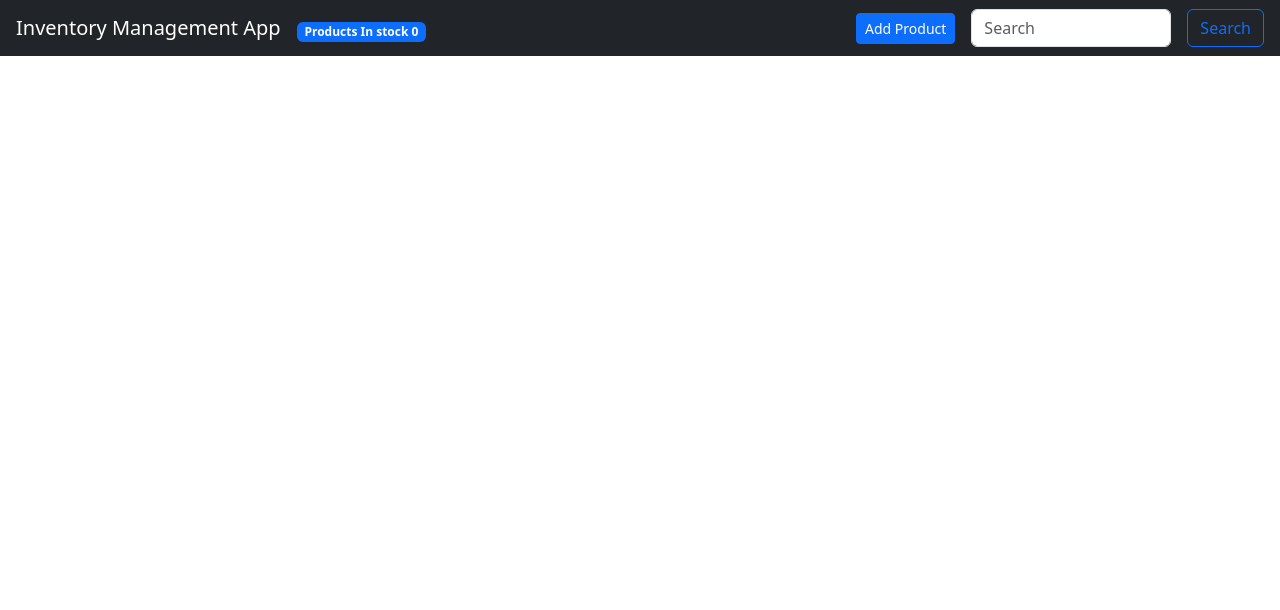
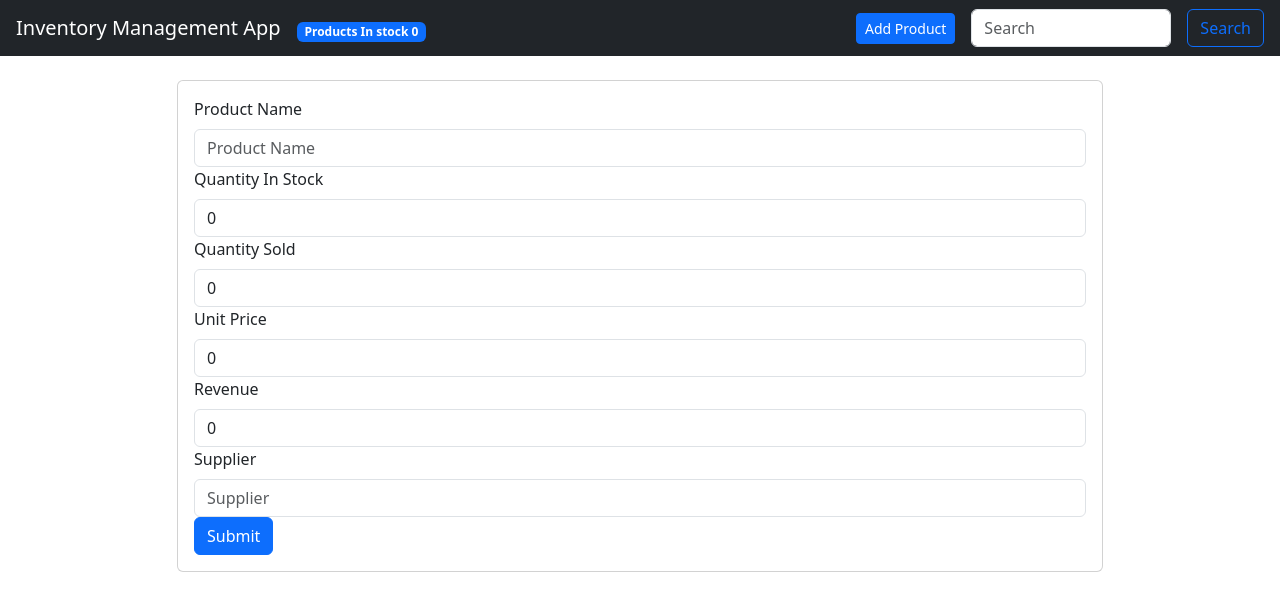
Before and after one commit to Fadeenan/Inventory-Management-App, a React (Create React App) app in the folder front_end/: page /updateproduct in a window 1280 px wide. Shown: the top 610 px of the page. Built offline with nearby package versions, Linux system fonts and the light colour scheme.

Commit message:
UpdateProduct

```diff
--- a/front_end/src/App.js
+++ b/front_end/src/App.js
@@ -4,23 +4,28 @@
 import { ProductProvider } from "./ProductContext";
 import ProductsTable from "./component/ProductsTable";
 import AddProduct from "./component/AddProducts";
+import UpdateProduct from "./component/UpdateProduct";
+import { UpdateProductContextProvider } from "./UpdateProductContext";
 
 function App() {
   return (
     <div>
       <Router>
         <ProductProvider>
+          <UpdateProductContextProvider> {/* Move the context provider here */}
             <NavBar />
             <div className="container">
               <div className="row justify-content-center">
                 <div className="col-sm-10 col-xm-12 mt-4 mb-4">
                   <Routes>
                     <Route path="/" element={<ProductsTable />} />
+                    <Route path="/updateproduct" element={<UpdateProduct />} />
                     <Route path="/addproduct" element={<AddProduct />} />
                   </Routes>
                 </div>
               </div>
             </div>
+          </UpdateProductContextProvider>
         </ProductProvider>
       </Router>
     </div>
--- /dev/null
+++ b/front_end/src/UpdateProductContext.js
@@ -0,0 +1,20 @@
+import React, { createContext, useState } from "react";
+
+export const UpdateContext = createContext();
+
+export const UpdateProductContextProvider = (props) => {
+    const [updateProductInfo, setUpdateInfo] = useState({
+        ProductName: "",
+        QuantityInStock: 0,
+        QuantitySold: 0,
+        UnitPrice: 0,
+        Revenue: 0,
+        ProductId: ""
+    });
+
+    return (
+        <UpdateContext.Provider value={[updateProductInfo, setUpdateInfo]}>
+            {props.children}
+        </UpdateContext.Provider>
+    );
+};
--- a/front_end/src/component/AddProducts.js
+++ b/front_end/src/component/AddProducts.js
@@ -7,10 +7,10 @@
     const [productInfo, setProductInfo] = useState(
         {
         ProductName: "",
-        QuantityInStock: "",
-        QuantitySold: "",
-        UnitPrice: "",
-        Revenue: "",
+        QuantityInStock: 0,
+        QuantitySold: 0,
+        UnitPrice: 0,
+        Revenue: 0,
         Supplier: ""
         }
     )
--- a/front_end/src/component/ProductsRow.js
+++ b/front_end/src/component/ProductsRow.js
@@ -1,7 +1,7 @@
 import React from "react";
 import { Button } from "react-bootstrap";
 
-const ProductsRow = ({ id, name, quantity_in_stock, quantity_sold, unit_price, revenue, handleDelete }) => {
+const ProductsRow = ({ id, name, quantity_in_stock, quantity_sold, unit_price, revenue, handleDelete, handleUpdate }) => {
     return (
         <tr>
             <td>{id}</td>
@@ -11,7 +11,7 @@
             <td>{unit_price}</td>
             <td>{revenue}</td>
             <td>
-                <Button variant="outline-info" size="sm" className="mr-2">
+                <Button onClick={() => handleUpdate(id)} variant="outline-info" size="sm" className="mr-2">
                     Update
                 </Button>
                 <Button variant="outline-success" size="sm" className="mr-1">
--- a/front_end/src/component/ProductsTable.js
+++ b/front_end/src/component/ProductsTable.js
@@ -2,9 +2,14 @@
 import { Table } from 'react-bootstrap';
 import { ProductContext } from "../ProductContext";
 import ProductsRow from "./ProductsRow";
+import { useNavigate } from 'react-router-dom';
+import { UpdateContext } from "../UpdateProductContext"; // แก้ไขการนำเข้า
 
 const ProductsTable = () => {
     const [products, setProducts] = useContext(ProductContext);
+    const [updateProductInfo, setUpdateProductInfo] = useContext(UpdateContext); // แก้ไขการใช้ useContext
+
+    let navigate = useNavigate();
 
     const handleDelete = (id) => {
         fetch("http://127.0.0.1:8000/product/" + id, {
@@ -32,6 +37,19 @@
             console.error(error);
             alert("Product deletion failed");
         });
+    };
+
+    const handleUpdate = (id) => {
+        const product = products.data.find(product => product.id === id); // แก้ไขการค้นหา product
+        setUpdateProductInfo({
+            ProductName: product.name,
+            QuantityInStock: product.quantity_in_stock,
+            QuantitySold: product.quantity_sold,
+            UnitPrice: product.unit_price,
+            Revenue: product.revenue,
+            ProductId: id
+        });
+        navigate("/updateproduct");
     };
 
     useEffect(() => {
@@ -67,13 +85,14 @@
                             quantity_sold={product.quantity_sold}
                             unit_price={product.unit_price}
                             revenue={product.revenue}
-                            handleDelete={handleDelete} // ส่งผ่านฟังก์ชัน handleDelete
+                            handleDelete={handleDelete}
+                            handleUpdate={handleUpdate}
                         />
                     ))}
                 </tbody>
             </Table>
         </div>
     );
-}
+};
 
 export default ProductsTable;
--- /dev/null
+++ b/front_end/src/component/UpdateProduct.js
@@ -0,0 +1,131 @@
+import React, { useContext } from "react"; // แก้ไขการนำเข้า useContext
+import { Form, Button, Card } from 'react-bootstrap';
+import { UpdateContext } from '../UpdateProductContext'; // แก้ไขการนำเข้า
+
+const UpdateProduct = () => {
+    const [updateProductInfo, setUpdateProductInfo] = useContext(UpdateContext); // แก้ไขการใช้ useContext
+
+    const updateForm = (e) => {
+        setUpdateProductInfo({ ...updateProductInfo, [e.target.name]: e.target.value });
+    };
+
+    const postData = async (e) => {
+        e.preventDefault();
+
+        const url = "http://localhost:8000/product/" + updateProductInfo['ProductId'];
+
+        const response = await fetch(url, {
+            method: "PUT",
+            mode: 'cors',
+            cache: 'no-cache',
+            credentials: 'same-origin',
+            headers: {
+                "Content-Type": "application/json"
+            },
+            body: JSON.stringify({
+                name: updateProductInfo['ProductName'],
+                quantity_in_stock: updateProductInfo['QuantityInStock'],
+                quantity_sold: updateProductInfo["QuantitySold"],
+                unit_price: updateProductInfo['UnitPrice'],
+                revenue: updateProductInfo['Revenue']
+            })
+        });
+
+        response.json().then(resp => {
+            if (resp.status === 'ok') {
+                alert("Product updated");
+            } else {
+                alert("Failed to update product");
+            }
+        });
+
+        setUpdateProductInfo({
+            ProductName: "",
+            QuantityInStock: "",
+            QuantitySold: "",
+            UnitPrice: "",
+            Revenue: "",
+            ProductId: ""
+        });
+    };
+
+    return (
+        <Card>
+            <Card.Body>
+                <Form onSubmit={postData} >
+                    <Form.Group controlId='ProductName'>
+                        <Form.Label>Product Name</Form.Label>
+                        <Form.Control
+                            type='text'
+                            name='ProductName'
+                            value={updateProductInfo.ProductName}
+                            onChange={updateForm}
+                            placeholder='Product Name'
+                        />
+                    </Form.Group>
+
+                    <Form.Group controlId='QuantityInStock'>
+                        <Form.Label>Quantity In Stock</Form.Label>
+                        <Form.Control
+                            type='number'
+                            name='QuantityInStock'
+                            value={updateProductInfo.QuantityInStock}
+                            onChange={updateForm}
+                            placeholder='Quantity In Stock'
+                        />
+                    </Form.Group>
+
+                    <Form.Group controlId='QuantitySold'>
+                        <Form.Label>Quantity Sold</Form.Label>
+                        <Form.Control
+                            type='number'
+                            name='QuantitySold'
+                            value={updateProductInfo.QuantitySold}
+                            onChange={updateForm}
+                            placeholder='Quantity Sold'
+                        />
+                    </Form.Group>
+
+                    <Form.Group controlId='UnitPrice'>
+                        <Form.Label>Unit Price</Form.Label>
+                        <Form.Control
+                            type='number'
+                            name='UnitPrice'
+                            value={updateProductInfo.UnitPrice}
+                            onChange={updateForm}
+                            placeholder='Unit Price'
+                        />
+                    </Form.Group>
+
+                    <Form.Group controlId='Revenue'>
+                        <Form.Label>Revenue</Form.Label>
+                        <Form.Control
+                            type='number'
+                            name='Revenue'
+                            value={updateProductInfo.Revenue}
+                            onChange={updateForm}
+                            placeholder='Revenue'
+                        />
+                    </Form.Group>
+
+                    <Form.Group controlId='Supplier'>
+                        <Form.Label>Supplier</Form.Label>
+                        <Form.Control
+                            type='number'
+                            name='Supplier'
+                            value={updateProductInfo.Supplier}
+                            onChange={updateForm}
+                            placeholder='Supplier'
+                        />
+                    </Form.Group>
+
+                    <Button variant='primary' type='submit'>
+                        Submit
+                    </Button>
+                </Form>
+            </Card.Body>
+        </Card>
+    );
+};
+
+export default UpdateProduct;
```
Also changed, not shown: 1 other file (tests, documents, lock files or other folders). Lines whose indentation alone changed are shown as unchanged.
